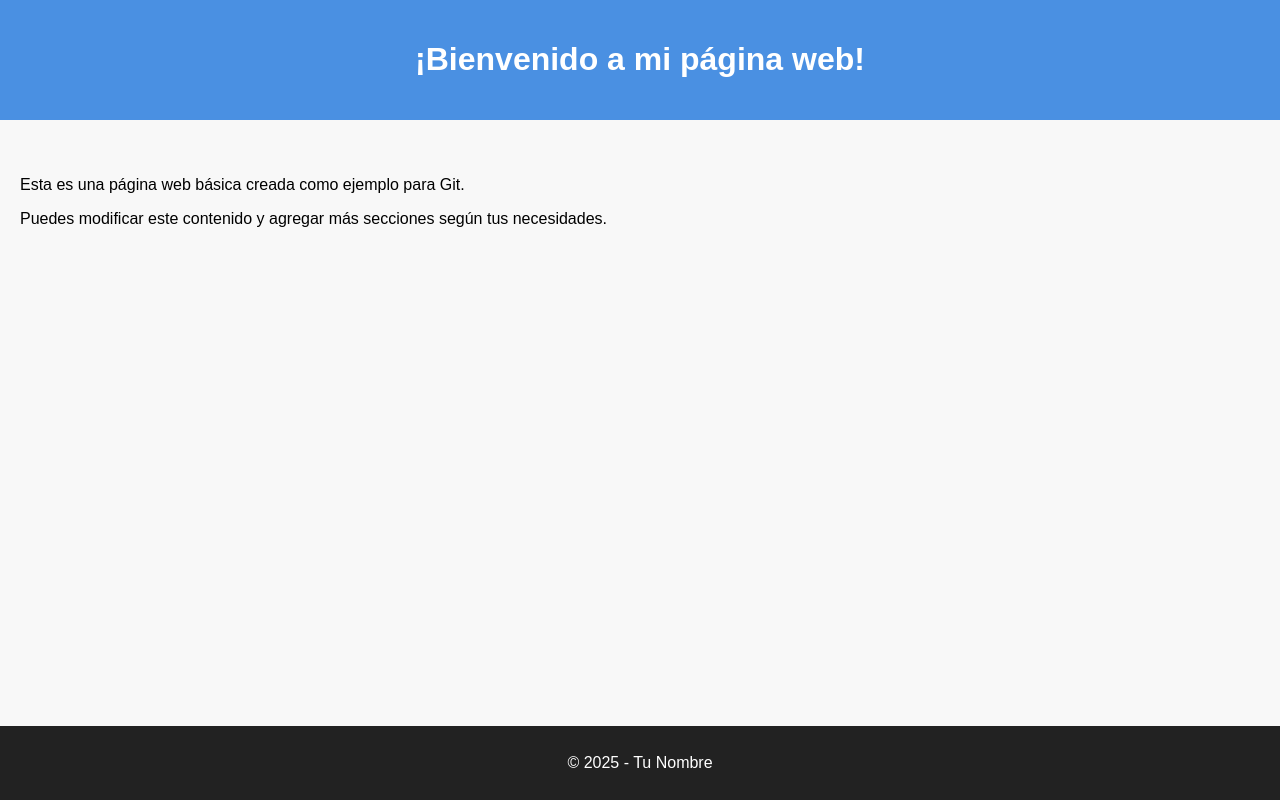
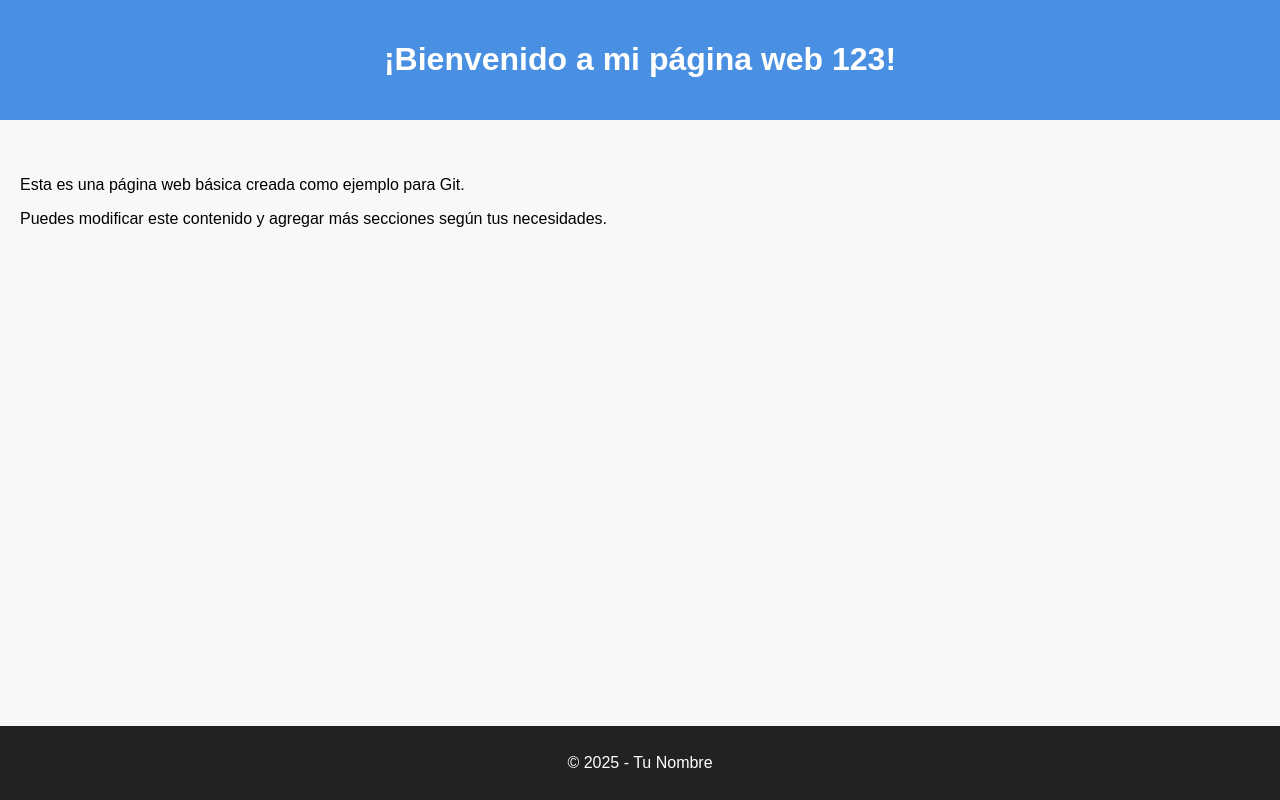
Before and after one commit to luistorrescarpio/testweb, a plain HTML site: page index.html in a window 1280 px wide. Drawn offline with Linux system fonts and the light colour scheme.

Commit message:
Update index.html

```diff
--- a/index.html
+++ b/index.html
@@ -7,7 +7,7 @@
 </head>
 <body>
     <header>
-        <h1>¡Bienvenido a mi página web!</h1>
+        <h1>¡Bienvenido a mi página web 123!</h1>
     </header>
     <main>
         <p>Esta es una página web básica creada como ejemplo para Git.</p>
```
